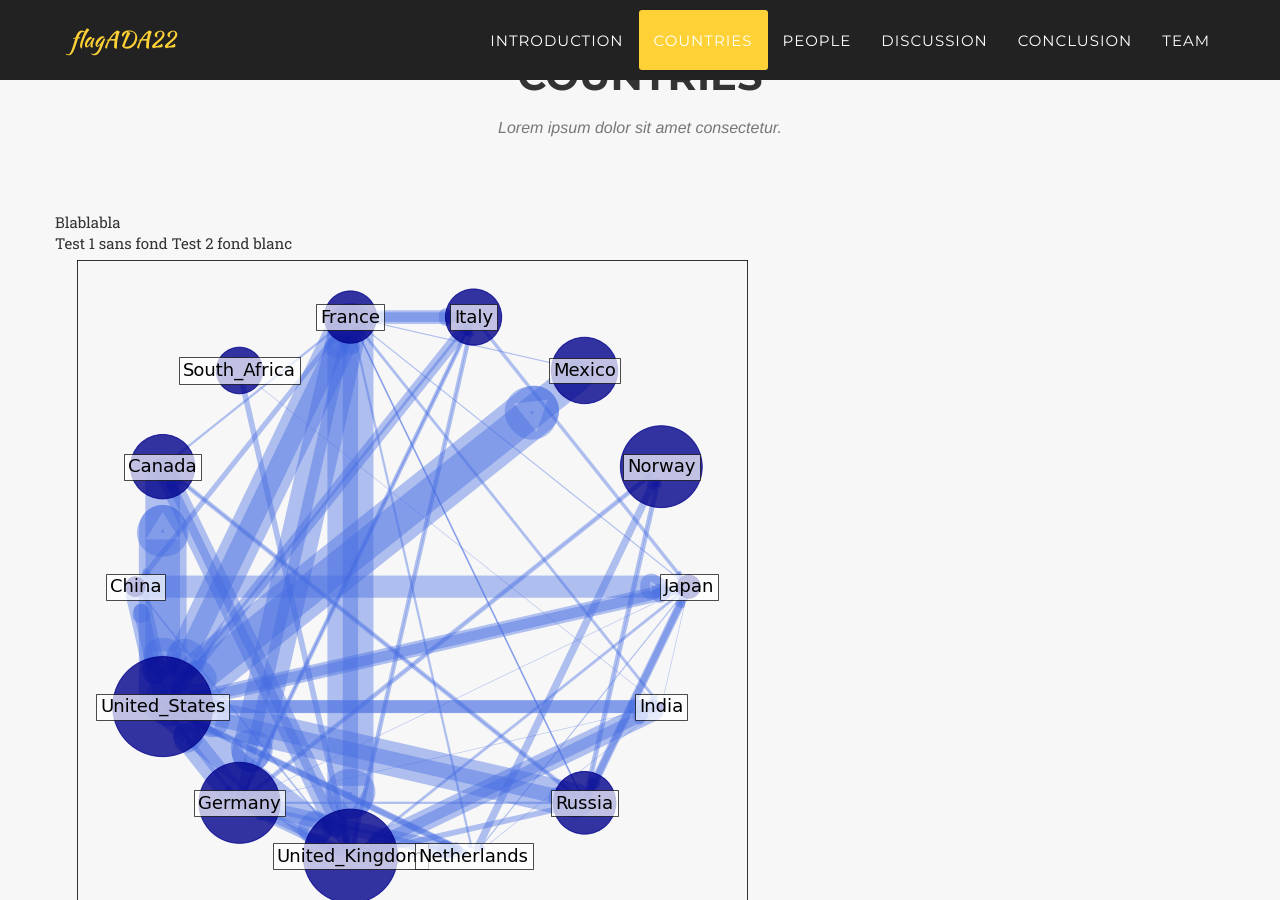
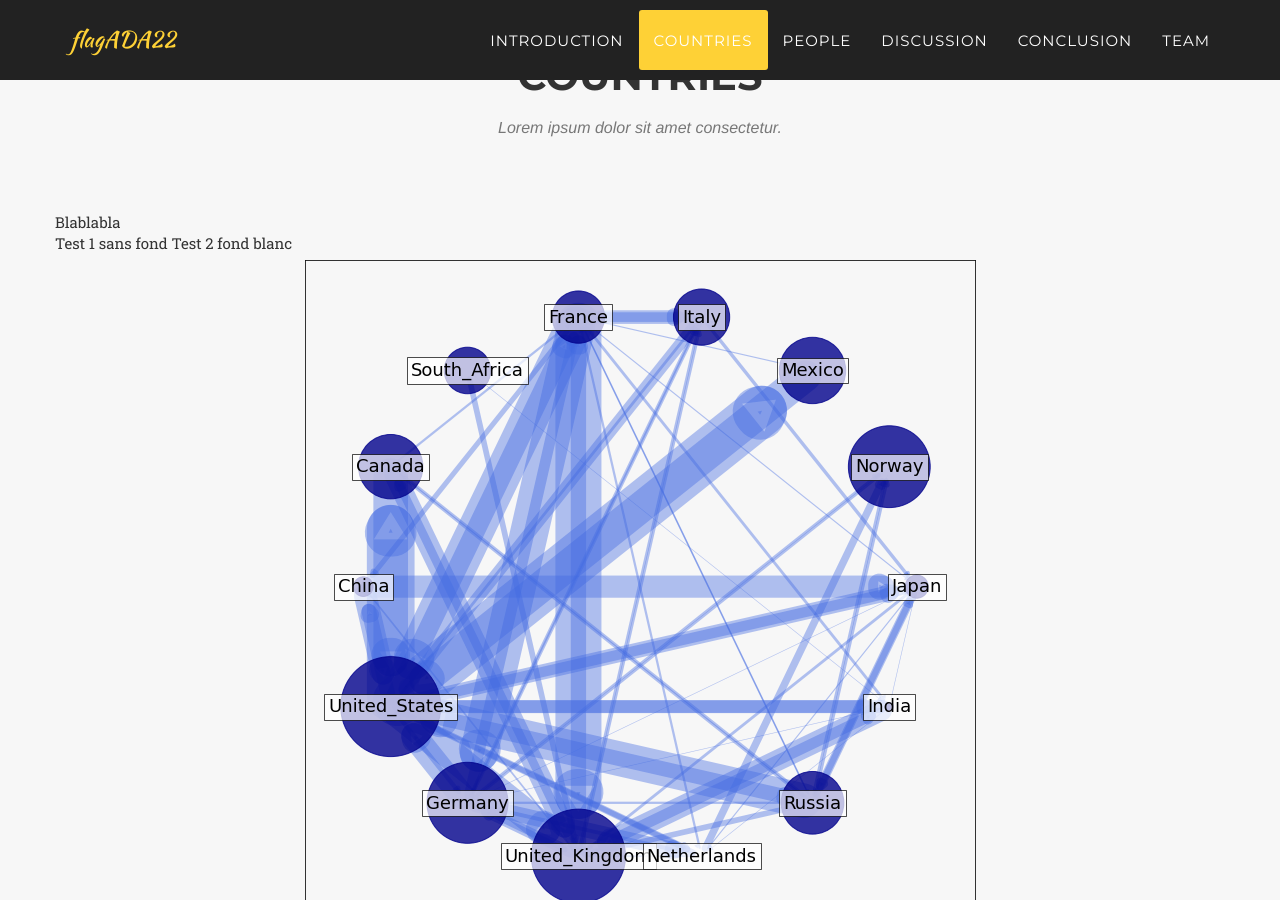
Before and after one commit to fbarde/ADA_Data_Story, a Jekyll site: the page built from index.html, in a window 1280 px wide and 900 px high, scrolled down 2651 px. Built offline with Jekyll 4.4.1, drawn with Linux system fonts in a browser that asks for light colours; some web fonts are replaced.

Commit message:
Center plot rond

```diff
--- a/_includes/countries.html
+++ b/_includes/countries.html
@@ -11,12 +11,12 @@
                 Blablabla<br>
                 Test 1 sans fond
                 <div class="col-md-12 residuals">
-                    <img src="img/countries/pays_en_rond.png" alt="" srcset="">
+                    <img src="img/countries/pays_en_rond.png" class="img-responsive img-centered" alt="">
                 </div>
 
                 Test 2 fond blanc <br>
                 <div class="col-md-12 residuals">
-                    <img src="img/countries/pays_en_rond_fond_blanc.png" alt="" srcset="">
+                    <img src="img/countries/pays_en_rond_fond_blanc.png" class="img-responsive img-centered" alt="">
                 </div>
 
             </div>
```
